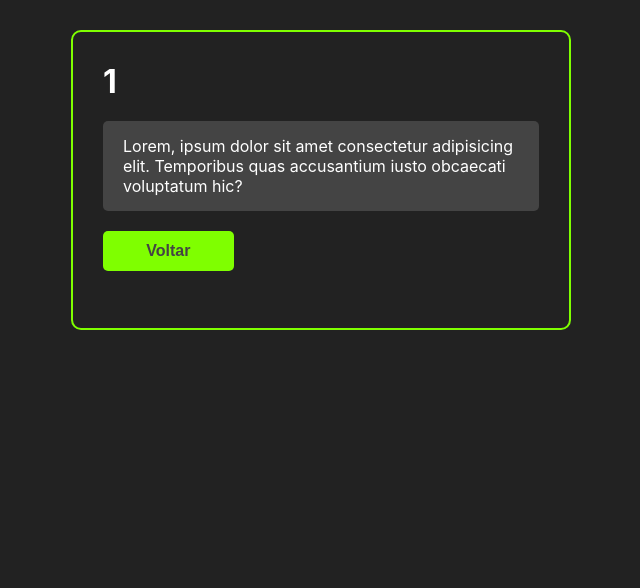
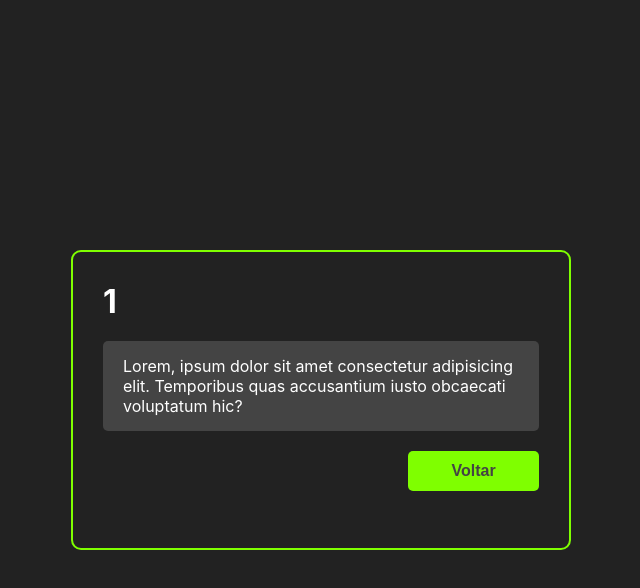
Before and after one commit to Thiagolino8/Lista-de-Tarefas-em-React, a React (Create React App) app: page /1 in a window 1280 px wide. Shown: the top 588 px of the page, without its empty margins (319-959 px from the left). Built offline with nearby package versions, Linux system fonts and the light colour scheme.

Commit message:
App centralizado

```diff
--- a/src/components/Details.jsx
+++ b/src/components/Details.jsx
@@ -13,11 +13,14 @@ const Details = () => {
 				<h1>{params.taskTitle}</h1>
 				<div class="details-info">
 					<p>
-						Lorem, ipsum dolor sit amet consectetur adipisicing elit. Temporibus quas accusantium iusto obcaecati voluptatum hic?
+						Lorem, ipsum dolor sit amet consectetur adipisicing elit. Temporibus
+						quas accusantium iusto obcaecati voluptatum hic?
 					</p>
 				</div>
-				<div class="back-button">
-					<Button onClick={handleBackClick}>Voltar</Button>
+				<div class="details-end">
+					<div class="back-button">
+						<Button onClick={handleBackClick}>Voltar</Button>
+					</div>
 				</div>
 			</>
 		);
--- a/src/components/styles/Details.css
+++ b/src/components/styles/Details.css
@@ -8,8 +8,12 @@
     height: 100%;
 }
 
+.details-end {
+    display: flex;
+    justify-content: flex-end;
+    align-items: flex-end;
+}
+
 .back-button {
     width: 30%;
-    display: flex;
-    justify-content: flex-end;
 }
--- a/src/index.css
+++ b/src/index.css
@@ -4,12 +4,17 @@
   box-sizing: border-box;
 }
 
-body {
+html, body {
   margin: 0;
   font-family: -apple-system, BlinkMacSystemFont, 'Segoe UI', 'Roboto', 'Oxygen', 'Ubuntu', 'Cantarell', 'Fira Sans', 'Droid Sans', 'Helvetica Neue', sans-serif;
   -webkit-font-smoothing: antialiased;
   -moz-osx-font-smoothing: grayscale;
   background-color: #222;
+  display: flex;
+  align-items: center;
+  justify-content: center;
+  height: 100%;
+  width: 100%;
 }
 
 code {
```
Also changed, not shown: package.json (+4 -3 lines), 1 other file (tests, documents, lock files or other folders).
